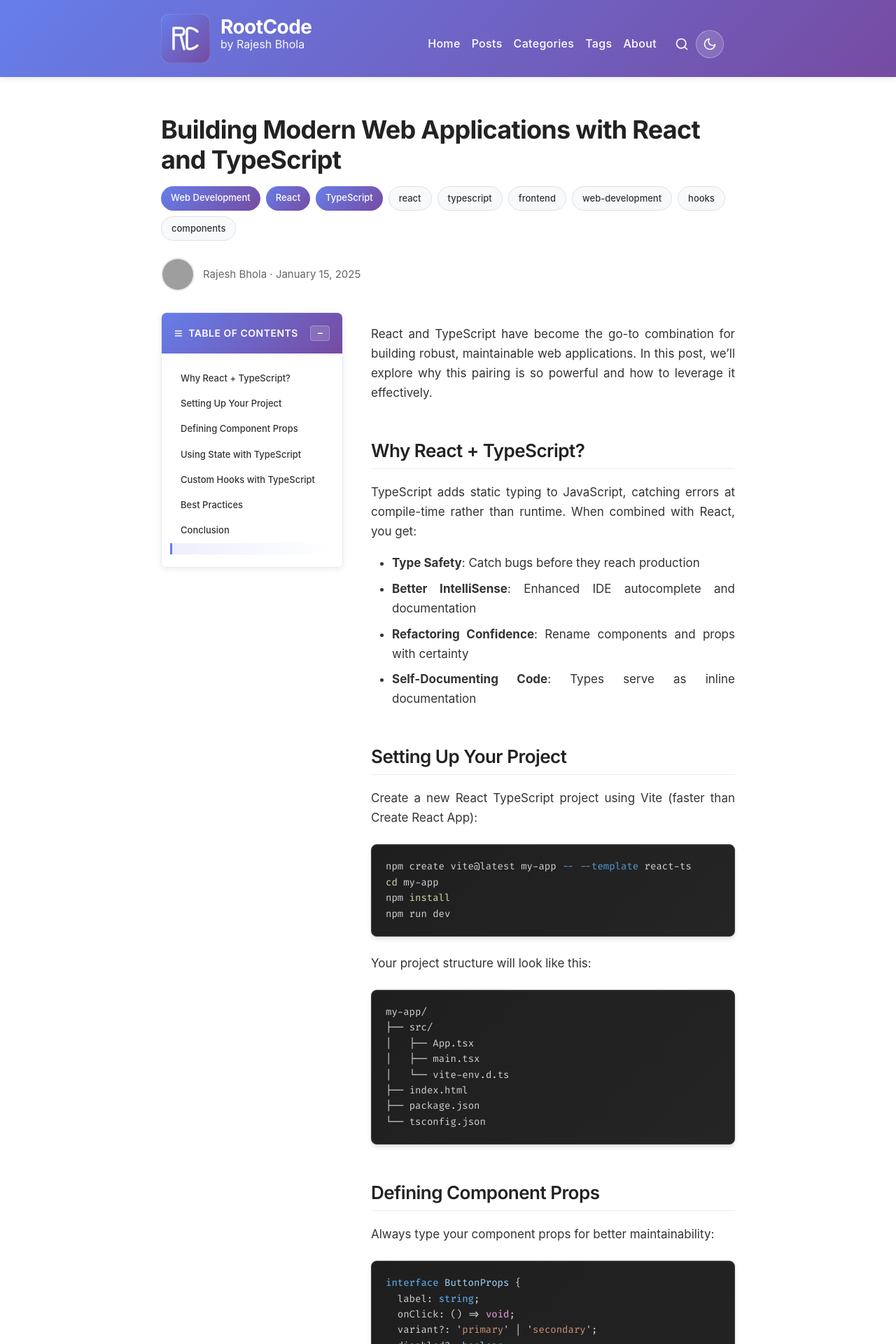
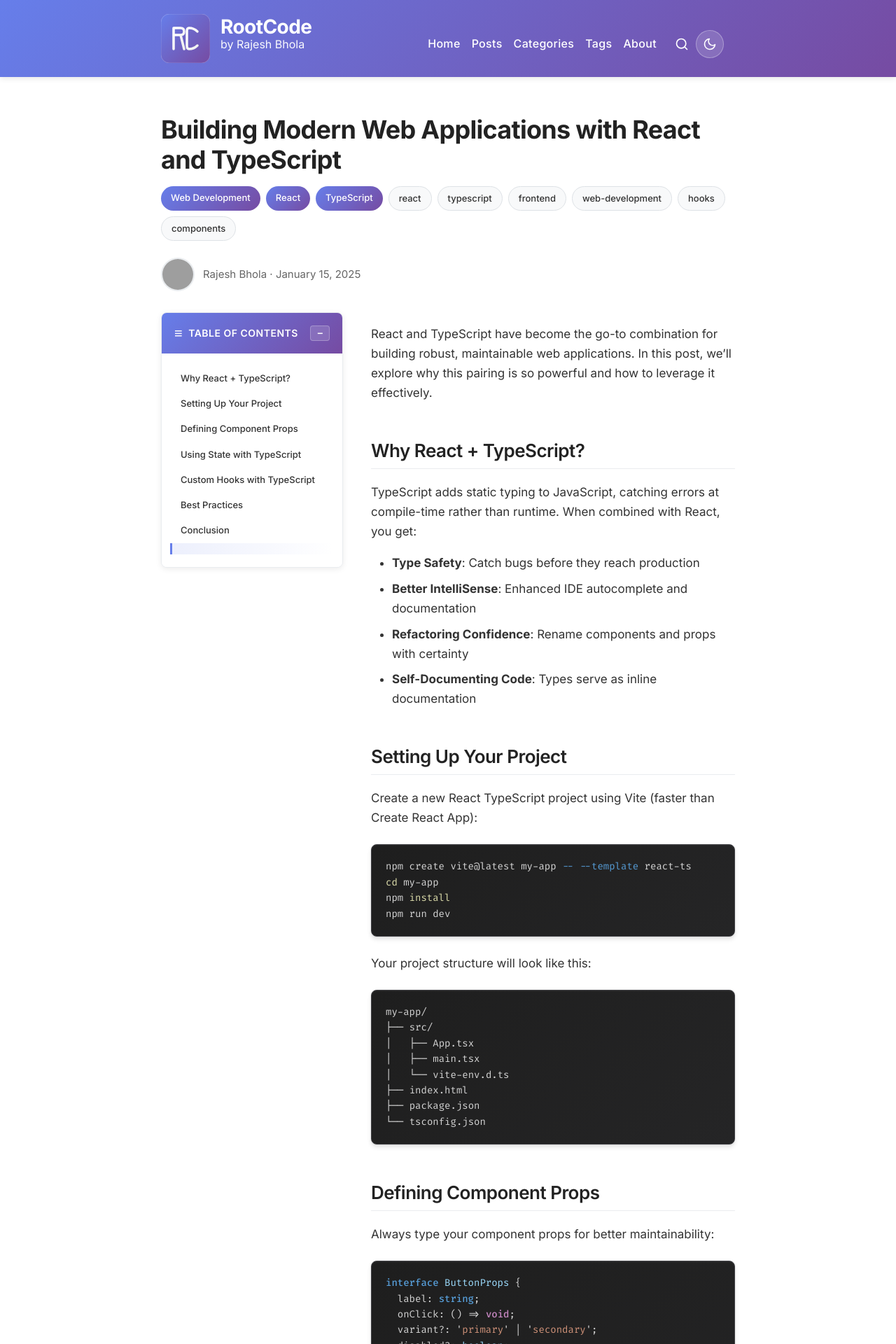
Before and after one commit to rajeshbhola/rootcode, a Jekyll site: the page built from _posts/2025-01-15-welcome-to-rootcode.md, in a window 1280 px wide. Shown: the top 1920 px of the page at 70% size. Built offline with Jekyll 4.4.1, drawn with Linux system fonts in a browser that asks for light colours; grey boxes are pictures that could not be loaded.

Commit message:
font added inter

```diff
--- a/_sass/_variables.scss
+++ b/_sass/_variables.scss
@@ -98,8 +98,8 @@ $white: #fff;
   --selection-text: #ffffff;
 }
 
-// Font stacks - Modern, coding-friendly fonts
-$sansSerif: -apple-system, BlinkMacSystemFont, "Segoe UI", "Roboto", "Oxygen", "Ubuntu", "Cantarell", "Fira Sans", "Droid Sans", "Helvetica Neue", Arial, sans-serif;
+// Font stacks - Modern, Inter-based fonts
+$sansSerif: "Inter", -apple-system, BlinkMacSystemFont, "Segoe UI", "Roboto", "Oxygen", "Ubuntu", "Cantarell", "Fira Sans", "Droid Sans", "Helvetica Neue", Arial, sans-serif;
 $monospace: "Fira Code", "JetBrains Mono", "SF Mono", "Cascadia Code", "Consolas", "Monaco", "Courier New", monospace;
 $headingFont: "Inter", -apple-system, BlinkMacSystemFont, "Segoe UI", "Roboto", sans-serif;
 
--- a/assets/style.scss
+++ b/assets/style.scss
@@ -900,7 +900,7 @@ nav.main-nav {
     font-size: 17px;
     line-height: 1.65;
     color: var(--text-secondary);
-    text-align: justify;
+    text-align: left;
 
     h2 {
       margin-top: 2em;
```
